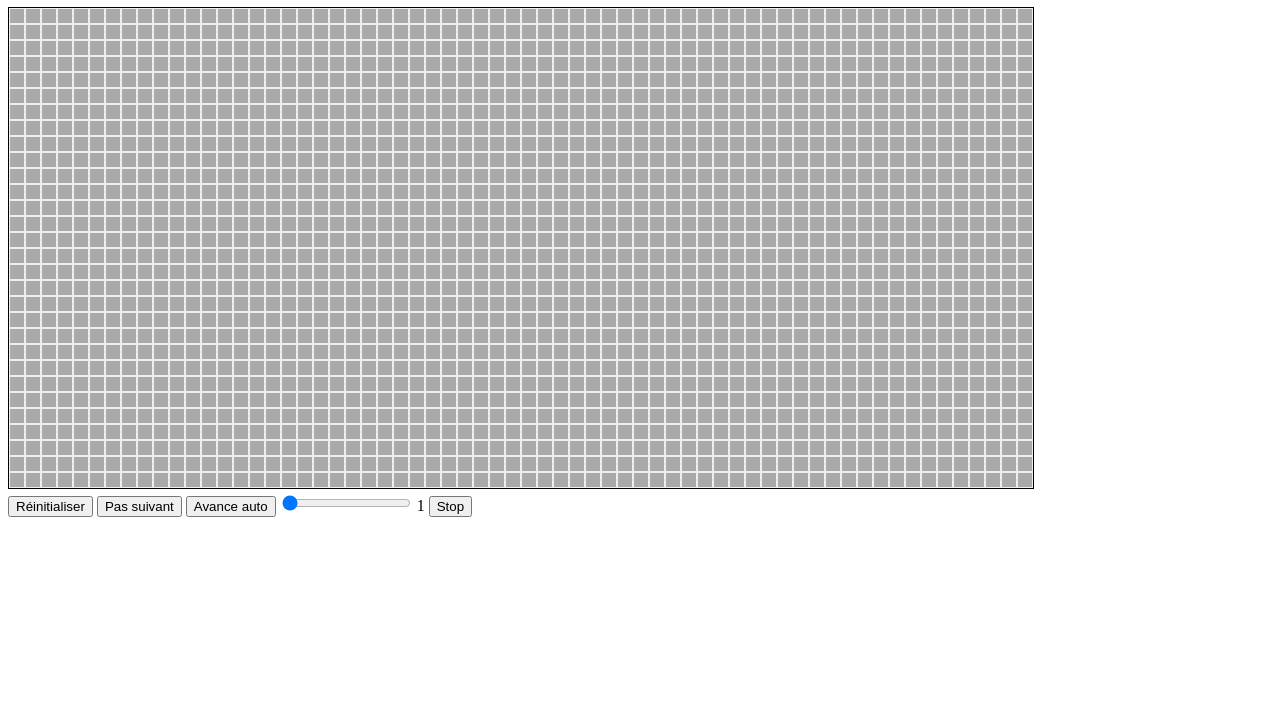
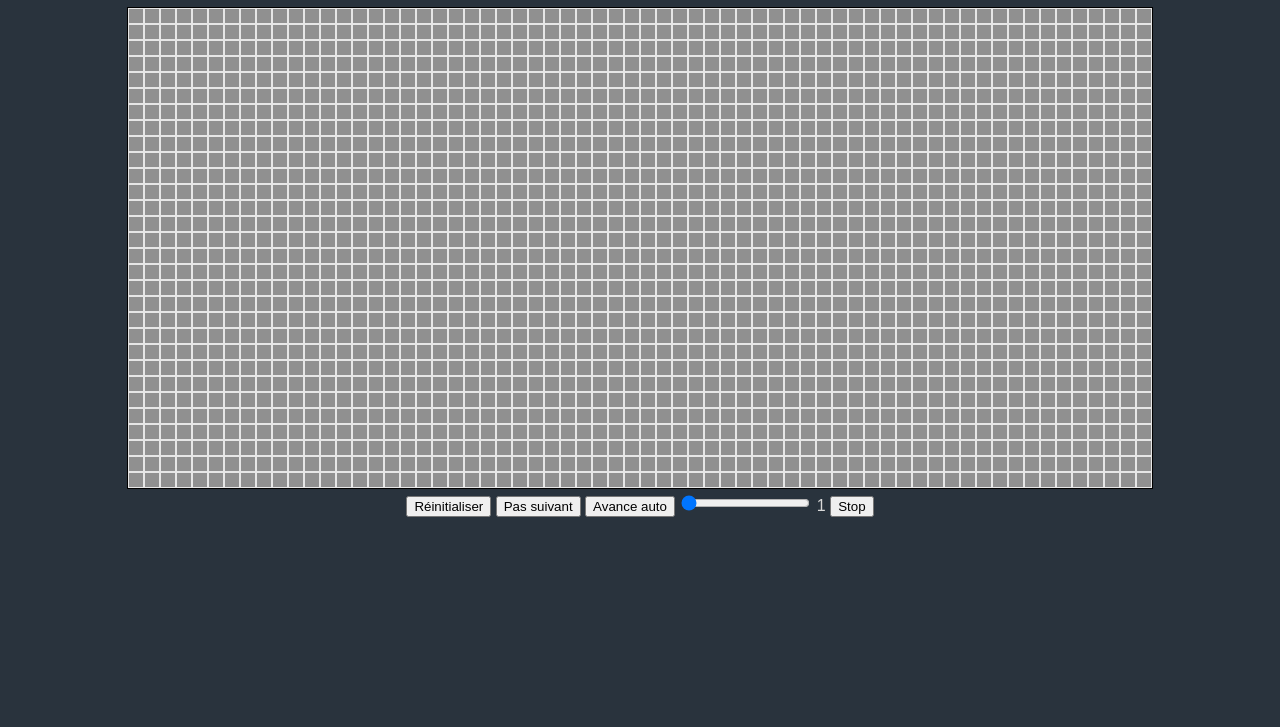
Before and after one commit to raducraciun/james, a plain HTML site: page life/index.html in a window 1280 px wide. Shown: the part 73-800 px from the top of the page. Drawn offline with Linux system fonts and the light colour scheme.

Commit message:
Thème sombre appliqué par défaut

```diff
--- a/life/dark.css
+++ b/life/dark.css
@@ -1,3 +1,14 @@
+* {
+  /* border: 1px solid red; */
+  text-align: center;
+  font-family: "Ubuntu", sans-serif;
+}
+
+body {
+  background-color: #29333d;
+  color: #d9d9d9;
+}
+
 canvas {
-  background: #eee;
+  background: #e6e6e6;
 }
--- a/life/index.html
+++ b/life/index.html
@@ -3,7 +3,7 @@
   <head>
     <meta charset="utf-8">
     <title>GAME OF LIFE</title>
-    <link rel="stylesheet" href="light.css">
+    <!-- <link rel="stylesheet" href="light.css"> -->
     <link rel="stylesheet" href="dark.css">
   </head>
   <body>
--- a/life/main.js
+++ b/life/main.js
@@ -39,10 +39,10 @@ function drawCells() {
       ctx.beginPath();
       ctx.rect(x, y, cellW, cellH);
       if (cell.isAlive == true) {
-        ctx.fillStyle = "#009900"
+        ctx.fillStyle = "#007f00"
       }
       else {
-        ctx.fillStyle = "#aaa";
+        ctx.fillStyle = "#909090";
       }
       ctx.fill();
       ctx.closePath();
```
